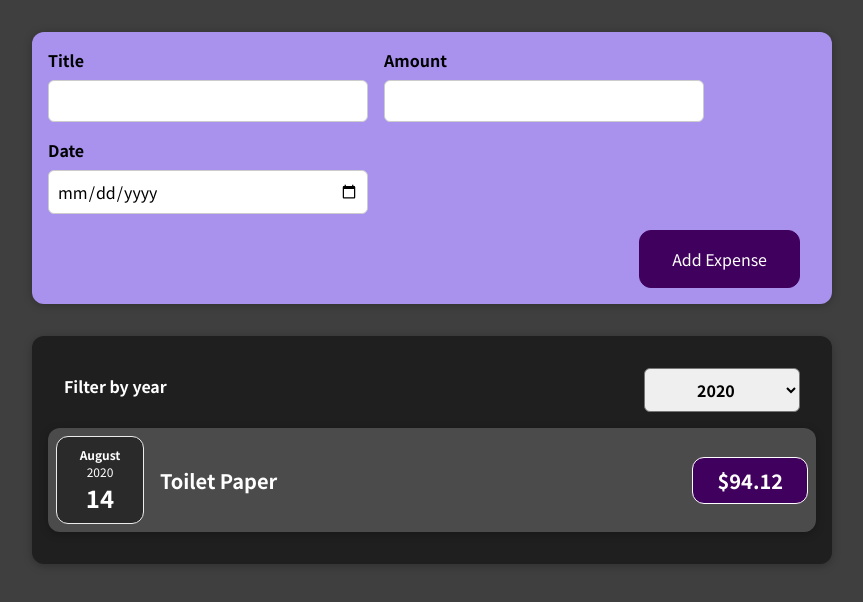
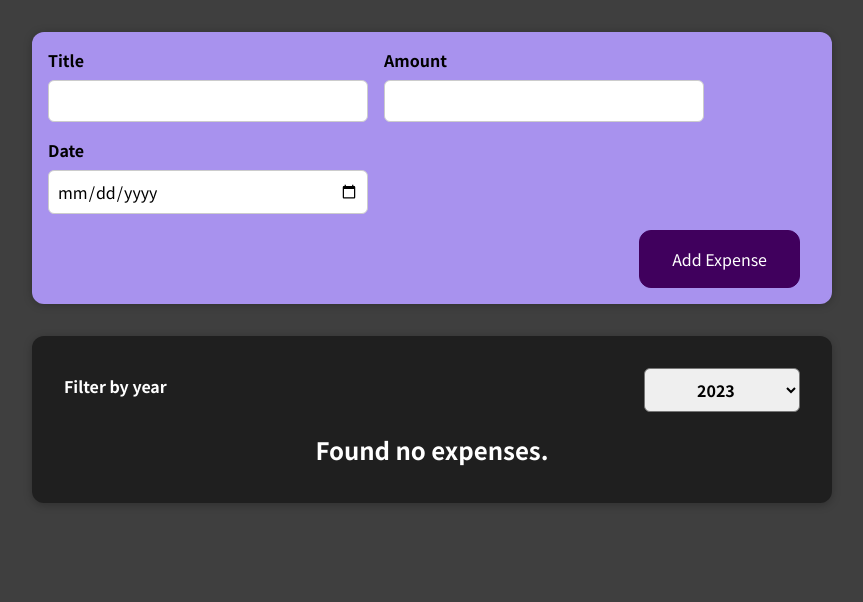
Before and after one commit to thysia-zosa/react-course, a React (Create React App) app in the folder 03-react-basic-and-components/: page / in a window 1280 px wide. Shown: the top 602 px of the page, without its empty margins (208-1071 px from the left). Built offline with nearby package versions, Linux system fonts and the light colour scheme; the HTML template or start-up script is replaced by a standard one.

Commit message:
Refactor for new ExpensesOverview

```diff
--- a/03-react-basic-and-components/src/App.js
+++ b/03-react-basic-and-components/src/App.js
@@ -1,9 +1,8 @@
 import { useState } from "react";
-import ExpenseList from "./components/Expense/ExpenseList";
 import NewExpense from "./components/NewExpense/NewExpense";
+import ExpensesOverview from "./components/Expense/ExpensesOverview";
 
-function App() {
-  const [expenses, setExpenses] = useState([
+const DUMMY_EXPENSES = [
   {
     id: "e1",
     title: "Toilet Paper",
@@ -23,21 +22,22 @@ function App() {
     amount: 450,
     date: new Date(2021, 5, 12),
   },
-  ]);
+];
 
-  function addNewExpense(NewExpense) {
-    setExpenses((prevState)=> {
-      const newId = parseInt(prevState[prevState.length - 1].id.substring(1)) + 1;
-      prevState.push({ ...NewExpense, id: `e${newId}` });
-      console.log('what?', prevState);
-      return prevState;
+function App() {
+  const [expenses, setExpenses] = useState(DUMMY_EXPENSES);
+
+  function addNewExpense(newExpense) {
+    setExpenses((prevExpenses)=> {
+      const newId = parseInt(prevExpenses[prevExpenses.length - 1].id.substring(1)) + 1;
+      return [...prevExpenses, {id: `e${newId}`, ...newExpense}];
     })
   }
 
   return (
     <div>
       <NewExpense submitCallback={addNewExpense} />
-      <ExpenseList expenses={expenses} />
+      <ExpensesOverview expenses={expenses} />
     </div>
   );
 }
--- a/03-react-basic-and-components/src/components/Expense/ExpenseItem.js
+++ b/03-react-basic-and-components/src/components/Expense/ExpenseItem.js
@@ -2,8 +2,9 @@ import Card from "../UI/Card";
 import ExpenseDate from "./ExpenseDate";
 import "./ExpenseItem.css";
 
-function ExpenseItem({title, amount, date}) {
+function ExpenseItem({ title, amount, date }) {
   return (
+    <li>
       <Card className="expense-item">
         <ExpenseDate date={date} />
         <div className="expense-item__description">
@@ -11,6 +12,7 @@ function ExpenseItem({title, amount, date}) {
           <div className="expense-item__price">${amount}</div>
         </div>
       </Card>
+    </li>
   );
 }
 
--- a/03-react-basic-and-components/src/components/Expense/ExpenseList.js
+++ /dev/null
@@ -1,41 +0,0 @@
-import { useState } from "react";
-import ExpensesFilter from "../ExpenseFilter/ExpensesFilter";
-import Card from "../UI/Card";
-import ExpenseItem from "./ExpenseItem";
-import "./ExpenseList.css";
-
-function ExpenseList({ expenses }) {
-  const [filteredYear, setFilteredYear] = useState(2020);
-
-  function filterCallback(year) {
-    setFilteredYear(year);
-  }
-
-  // const years = [2019, 2020, 2021, 2022].filter(
-  //   (year) => year !== filteredYear
-  // );
-
-  return (
-    <Card className="expense-list">
-      <ExpensesFilter
-        filteredYear={filteredYear}
-        filterCallback={filterCallback}
-      />
-      {/* <p>Data for years ${years[0]}, ${years[1]} & ${years[2]} is hidden.</p> */}
-      {expenses
-        .filter((expense) => expense.date.getFullYear() === filteredYear)
-        .map((item, index) => {
-          return (
-            <ExpenseItem
-              key={index}
-              date={item.date}
-              amount={item.amount}
-              title={item.title}
-            />
-          );
-        })}
-    </Card>
-  );
-}
-
-export default ExpenseList;
--- /dev/null
+++ b/03-react-basic-and-components/src/components/Expense/ExpensesList.css
@@ -0,0 +1,9 @@
+.expenses-list {
+  list-style: none;
+  padding: 0;
+}
+
+.expenses-list__fallback {
+  color: white;
+  text-align: center;
+}
--- /dev/null
+++ b/03-react-basic-and-components/src/components/Expense/ExpensesList.js
@@ -0,0 +1,26 @@
+import ExpenseItem from "./ExpenseItem";
+import "./ExpensesList.css";
+
+function ExpensesList({ filteredExpenses }) {
+  if (filteredExpenses.length === 0) {
+    return <h2 className="expenses-list__fallback">Found no expenses.</h2>;
+  }
+
+  return (
+    <ul className="expenses-list">
+      {filteredExpenses
+        .map((expense) => {
+          return (
+            <ExpenseItem
+              key={expense.id}
+              date={expense.date}
+              amount={expense.amount}
+              title={expense.title}
+            />
+          );
+        })}
+    </ul>
+  );
+}
+
+export default ExpensesList;
--- a/03-react-basic-and-components/src/components/Expense/ExpenseList.css
+++ b/03-react-basic-and-components/src/components/Expense/ExpensesOverview.css
@@ -1,4 +1,4 @@
-.expense-list {
+.expenses-overview {
   padding: 1rem;
   background-color: rgb(31, 31, 31);
   margin: 2rem auto;
--- /dev/null
+++ b/03-react-basic-and-components/src/components/Expense/ExpensesOverview.js
@@ -0,0 +1,29 @@
+import { useState } from "react";
+import "./ExpensesOverview.css";
+import ExpensesFilter from "../ExpenseFilter/ExpensesFilter";
+import ExpensesList from "./ExpensesList";
+import Card from "../UI/Card";
+
+function ExpensesOverview({ expenses }) {
+  const [filteredYear, setFilteredYear] = useState(new Date().getFullYear());
+
+  function filterCallback(year) {
+    setFilteredYear(year);
+  }
+
+  const filteredExpenses = expenses.filter(
+    (expense) => expense.date.getFullYear() === filteredYear
+  );
+
+  return (
+    <Card className="expenses-overview">
+      <ExpensesFilter
+        filteredYear={filteredYear}
+        filterCallback={filterCallback}
+      />
+      <ExpensesList filteredExpenses={filteredExpenses} />
+    </Card>
+  );
+}
+
+export default ExpensesOverview;
--- a/03-react-basic-and-components/src/components/ExpenseFilter/ExpensesFilter.js
+++ b/03-react-basic-and-components/src/components/ExpenseFilter/ExpensesFilter.js
@@ -5,15 +5,19 @@ function ExpensesFilter({ filteredYear, filterCallback }) {
     filterCallback(parseInt(event.target.value));
   }
 
+  const years = [];
+  for (let year = new Date().getFullYear(); year >= 2019; year--) {
+    years.push(year);
+  }
+
   return (
     <div className="expenses-filter">
       <div className="expenses-filter__control">
         <label>Filter by year</label>
         <select value={filteredYear} onChange={selectChangeHandler}>
-          <option value="2022">2022</option>
-          <option value="2021">2021</option>
-          <option value="2020">2020</option>
-          <option value="2019">2019</option>
+          {years.map((year) => (
+            <option key={year} value={year}>{year}</option>
+          ))}
         </select>
       </div>
     </div>
--- a/03-react-basic-and-components/src/components/NewExpense/ExpenseForm.js
+++ b/03-react-basic-and-components/src/components/NewExpense/ExpenseForm.js
@@ -2,6 +2,7 @@ import { useState } from "react";
 import "./ExpenseForm.css";
 
 function ExpenseForm({submitCallback}) {
+  const maxDate = `${new Date().getFullYear()}-12-31`;
   const [enteredTitle, setEnteredTitle] = useState("");
   const [enteredAmount, setEnteredAmount] = useState("");
   const [enteredDate, setEnteredDate] = useState("");
@@ -100,7 +101,7 @@ function ExpenseForm({submitCallback}) {
             name="date"
             type="date"
             min="2019-01-01"
-            max="2022-12-31"
+            max={maxDate}
             // onChange={dateChangeHandler}
             onChange={(event) => inputChangeHandler("date", event.target.value)}
             value={enteredDate}
```
Lines whose indentation alone changed are shown as unchanged.
